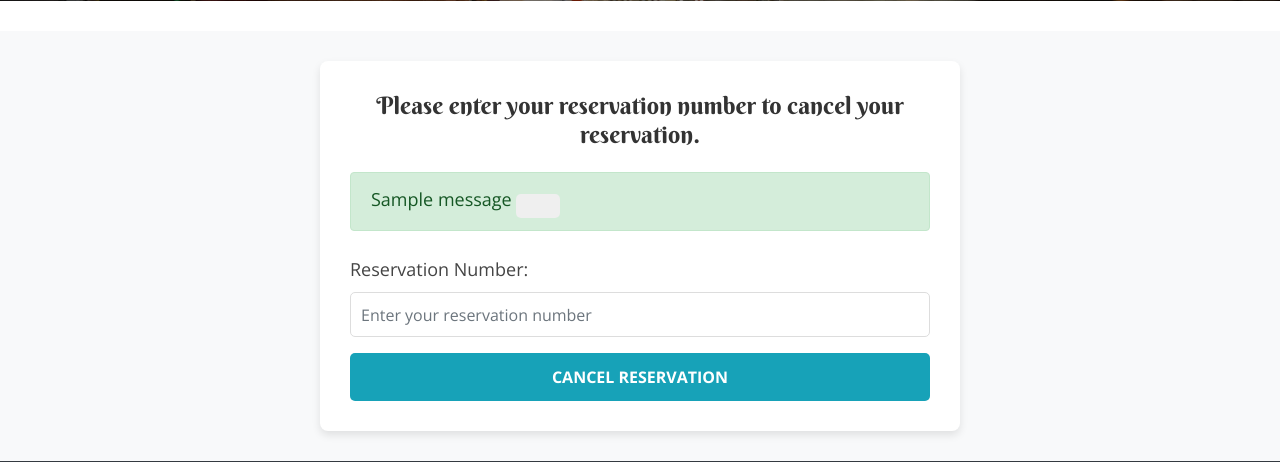
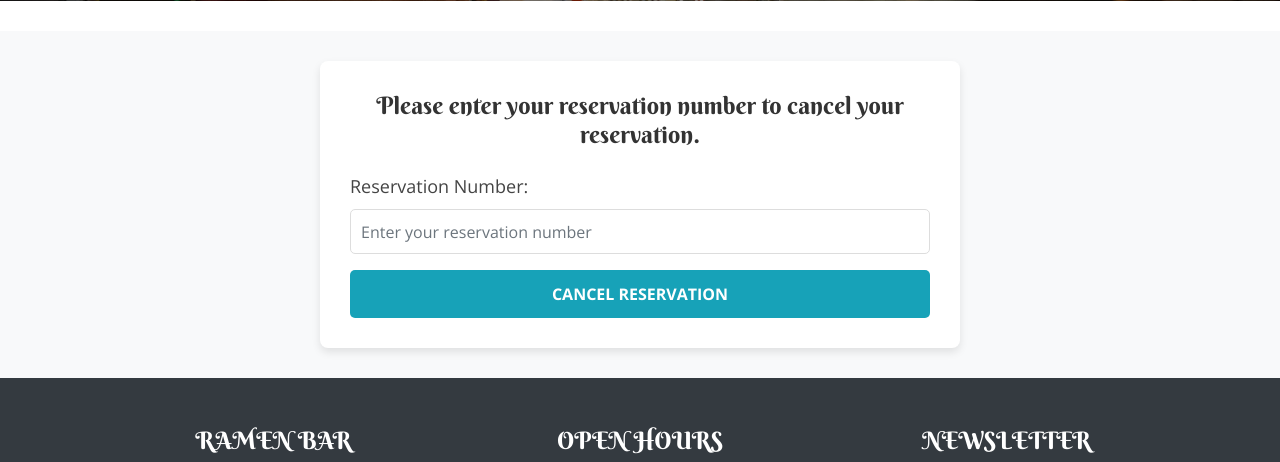
Before and after one commit to micmic210/booking-app, a Django app: page /reservation/cancel/ in a window 1280 px wide. Shown: the part 582-1044 px from the top of the page. Run offline with Django 4.2, Linux system fonts and the light colour scheme; tables that the repository leaves empty hold one stand-in row (values such as "Sample post"); one stand-in notice (Sample message) is shown; some libraries are stand-ins or nearby versions.

Commit message:
Remove redundant flash message from cancellation.html

```diff
--- a/reservation/templates/reservation/cancellation.html
+++ b/reservation/templates/reservation/cancellation.html
@@ -16,30 +16,24 @@ Cancel Reservation - Ramen Bar
 </section>
 
 <!-- Cancellation Form Section -->
-<section id="cancelReservation" class="d-flex align-items-center justify-content-center bg-light" style="padding: 30px 0;">
-    <div class="container" style="max-width: 50%; background-color: #ffffff; padding: 30px; border-radius: 8px; box-shadow: 0px 4px 8px rgba(0, 0, 0, 0.1);">
-        <h3 class="text-center mb-4" style="font-size: 1.5rem; color: #333;">Please enter your reservation number to cancel your reservation.</h3>
-
-        <!-- Flash Messages -->
-        {% if messages %}
-        <div class="flash-messages mb-4">
-            {% for message in messages %}
-            <div class="alert alert-{{ message.tags }} alert-dismissible fade show" role="alert">
-                {{ message }}
-                <button type="button" class="btn-close" data-bs-dismiss="alert" aria-label="Close"></button>
-            </div>
-            {% endfor %}
-        </div>
-        {% endif %}
+<section id="cancelReservation" class="d-flex align-items-center justify-content-center bg-light"
+    style="padding: 30px 0;">
+    <div class="container"
+        style="max-width: 50%; background-color: #ffffff; padding: 30px; border-radius: 8px; box-shadow: 0px 4px 8px rgba(0, 0, 0, 0.1);">
+        <h3 class="text-center mb-4" style="font-size: 1.5rem; color: #333;">Please enter your reservation number to
+            cancel your reservation.</h3>
 
         <!-- Form -->
         <form method="post" action="{% url 'cancel_reservation' %}">
             {% csrf_token %}
             <div class="form-group mb-3">
                 <label for="reservation_number" class="form-label">Reservation Number:</label>
-                <input type="text" name="reservation_number" id="reservation_number" class="form-control" placeholder="Enter your reservation number" required>
+                <input type="text" name="reservation_number" id="reservation_number" class="form-control"
+                    placeholder="Enter your reservation number" required>
             </div>
-            <button type="submit" class="btn btn-info w-100" style="background-color: #17a2b8; color: #fff; padding: 10px 15px; font-size: 1rem;">Cancel Reservation</button>
+            <button type="submit" class="btn btn-info w-100"
+                style="background-color: #17a2b8; color: #fff; padding: 10px 15px; font-size: 1rem;">Cancel
+                Reservation</button>
         </form>
     </div>
 </section>
```
